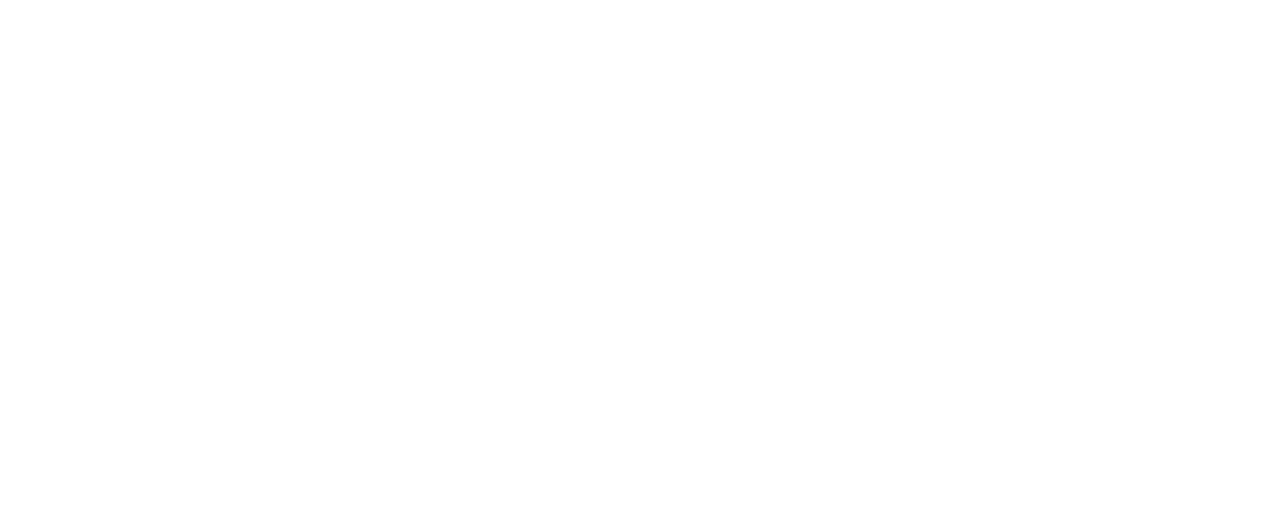
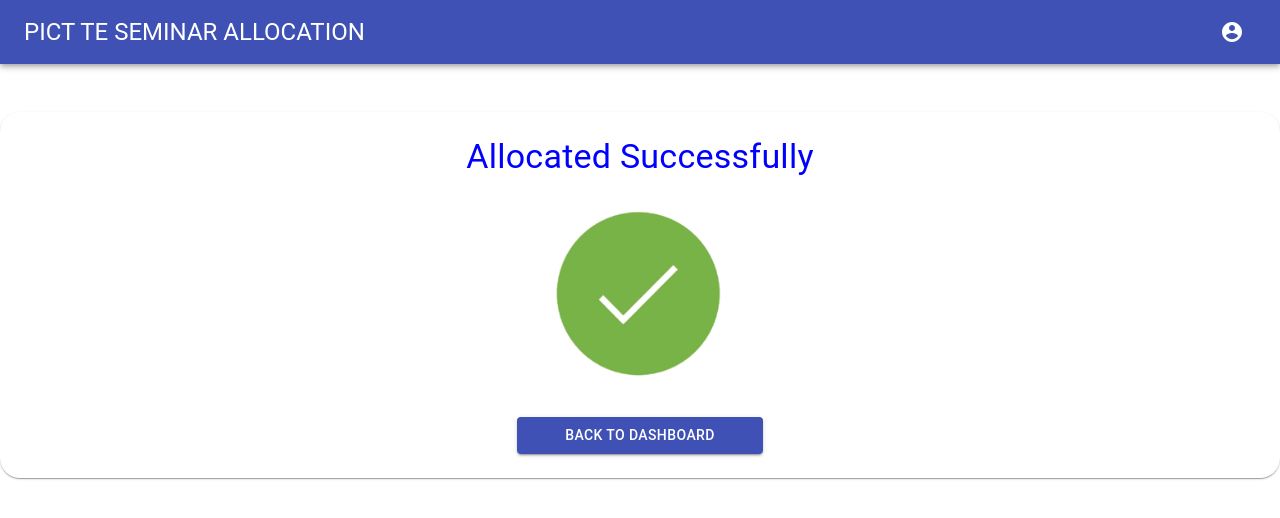
Before and after one commit to tejasdahad/dbms_pro, a React (Create React App) app: page /allocated in a window 1280 px wide. Shown: the top 518 px of the page. Built offline with nearby package versions, Linux system fonts and the light colour scheme; the HTML template or start-up script is replaced by a standard one.

Commit message:
Final Commit

```diff
--- a/src/components/Admin.js
+++ b/src/components/Admin.js
@@ -1,6 +1,6 @@
 import React,{ Fragment, useEffect, useState } from 'react';
 import Navbar from './Navbar';
-import { withStyles, makeStyles } from '@material-ui/core/styles';
+import {makeStyles } from '@material-ui/core/styles';
 import Paper from '@material-ui/core/Paper';
 import Typography from '@material-ui/core/Typography';
 import Grid from '@material-ui/core/Grid';
@@ -60,7 +60,7 @@ const useStyles = makeStyles((theme) => ({
 }));
 
 
-const Admin = ({ users, allocateStudent, history,test,clearData, finalUpdate }) => {
+const Admin = ({ users, history, test, clearData, finalUpdate }) => {
     const [toggler,setToggler] = useState(false);
     const [tableData, setTableData] = useState([]);
     useEffect(() => {
@@ -76,41 +76,9 @@ const Admin = ({ users, allocateStudent, history,test,clearData, finalUpdate })
 
     useEffect(() => {
       if(users.teacherData && users.studentData){
-        history.push('/dummy');
-
+        history.push('/allocated');
       }
     },[users.studentData]);
-    // useEffect(() => {
-    //     if(users.teacherData&& users.studentData){
-    //       var i;
-    //       for(i=0;i<users.studentData.length;i++){
-    //           firestore.collection('2020-21').doc('STUDENTS').collection('STUDENTS').doc(users.studentData[i].id).set(users.studentData[i]).then(d => {
-    //             console.log("Updated students");
-    //           })
-    //       }
-    //     }
-    //   },[users.studentData]);
-
-  // useEffect(() => {
-  //   if(users.teacherData&& users.studentData){
-  //     var i;
-  //     const newTeacher = [];
-  //     users.teacherData.map(a => {
-  //       if(newTeacher.includes(a)){
-  //         console.log("Present");
-
-  //       }else{
-  //         newTeacher.push(a);
-  //       }
-  //       console.log(newTeacher)
-  //     })
-  //     for(i=0;i<newTeacher.length;i++){
-  //         firestore.collection('2020-21').doc('TEACHERS').collection('TEACHERS').doc(newTeacher[i].id).set(newTeacher[i]).then(d => {
-  //           console.log("Updated teachers");
-  //         })
-  //     }
-  //   }
-  // },[users.teacherData]);
 
   useEffect(() => {
     if(localStorage.getItem('userid')){
@@ -129,7 +97,6 @@ const Admin = ({ users, allocateStudent, history,test,clearData, finalUpdate })
 
   const handleAllocate = (e) => {
       e.preventDefault();
-     // allocateStudent();
      test({finalUpdate});
   }
 
@@ -152,7 +119,8 @@ const Admin = ({ users, allocateStudent, history,test,clearData, finalUpdate })
                       e.preventDefault();
                       setToggler(true);
                     }}>View Submissions</Button>
-                <Grid item xs={1}><Button variant="contained" color="primary" size="medium" onClick={e => {
+                    <Grid item xs={1}>
+                      <Button variant="contained" color="primary" size="medium" onClick={e => {
                       e.preventDefault();
                       clearData();
                       }}>Clear Data</Button></Grid>
@@ -161,17 +129,13 @@ const Admin = ({ users, allocateStudent, history,test,clearData, finalUpdate })
                 </Paper>}
                 {toggler && <Fragment>
                   <Grid container>
-
                       <Grid item xs={12}  style={{marginTop:20, marginBottom:20}}>
                         <AllocationTable rows={tableData} />
                       </Grid>
-
-                        <Grid item xs={3}></Grid>
-                        <Grid item xs={4}>
-                        <Button style={{marginLeft:"auto",marginRight:"auto"}} variant="contained" color="primary" color="large" onClick={e => {
+                      <Button variant="contained" color="primary" size="large" style={{display: "block", marginLeft:"auto", marginRight: "auto", widht:"auto"}} onClick={e => {
                         e.preventDefault();
                         setToggler(false);
-                        }}>Back to menu</Button></Grid>
+                      }}>Back to menu</Button>
                   </Grid>
                 </Fragment>}
             </Fragment>
--- a/src/components/DomainListItem.js
+++ b/src/components/DomainListItem.js
@@ -3,7 +3,6 @@ import { makeStyles } from '@material-ui/core/styles';
 import ExpandLess from '@material-ui/icons/ExpandLess';
 import ExpandMore from '@material-ui/icons/ExpandMore';
 import ListItem from '@material-ui/core/ListItem';
-import ListItemIcon from '@material-ui/core/ListItemIcon';
 import ListItemText from '@material-ui/core/ListItemText';
 import Collapse from '@material-ui/core/Collapse';
 import List from '@material-ui/core/List';
--- a/src/components/Dummy.js
+++ b/src/components/Dummy.js
@@ -1,7 +1,59 @@
-import React,{ useEffect } from 'react'
+import React,{ useEffect, Fragment} from 'react'
 import { connect } from 'react-redux';
 import { finalUpdate,clearState } from '../actions/algo';
 import Button from '@material-ui/core/Button';
+import Navbar from './Navbar';
+import { makeStyles } from '@material-ui/core/styles';
+import Paper from '@material-ui/core/Paper';
+import Typography from '@material-ui/core/Typography';
+
+const useStyles = makeStyles((theme) => ({
+    appBar: {
+      position: 'relative',
+    },
+    layout: {
+      width: 'auto',
+      marginLeft: theme.spacing(2),
+      marginRight: theme.spacing(2),
+      [theme.breakpoints.up(600 + theme.spacing(2) * 2)]: {
+        width: 600,
+        marginLeft: 'auto',
+        marginRight: 'auto',
+      },
+    },
+    paper: {
+      marginTop: theme.spacing(3),
+      marginBottom: theme.spacing(3),
+      padding: theme.spacing(2),
+      [theme.breakpoints.up(600 + theme.spacing(3) * 2)]: {
+        marginTop: theme.spacing(6),
+        marginBottom: theme.spacing(6),
+        padding: theme.spacing(3),
+      },
+      borderRadius:20,
+    },
+    stepper: {
+      padding: theme.spacing(3, 0, 5),
+    },
+    buttons: {
+      display: 'flex',
+      justifyContent: 'flex-end',
+    },
+    button: {
+      marginTop: theme.spacing(3),
+      marginLeft: theme.spacing(1),
+    },
+    root: {
+        width: '100%',
+        maxWidth: 360,
+        backgroundColor: "black",
+        color:"white",
+        borderRadius:30
+      },
+  nested: {
+    paddingLeft: theme.spacing(4),
+  },
+}));
 
 const Dummy = ({ finalUpdate, users, history,clearState }) => {
     useEffect(() => {
@@ -10,6 +62,8 @@ const Dummy = ({ finalUpdate, users, history,clearState }) => {
         }
     }, []);
 
+    const classes = useStyles();
+
     const handleClick = (e) => {
         e.preventDefault();
         clearState();
@@ -17,8 +71,24 @@ const Dummy = ({ finalUpdate, users, history,clearState }) => {
     }
     return (
         <div>
-            Allocated successfully
-            <Button onClick={handleClick}>Back to dashboard</Button>
+            <Navbar />
+            <Fragment>
+                <Paper className={classes.paper} style={{alignContent: "center"}}>
+                    <Typography component="h1" variant="h4" align="center" style={{marginBottom:10,color:"blue"}}>
+                        Allocated Successfully
+                    </Typography>
+                    <img src='/successful.gif' style={{display: "block",
+                        marginLeft: "auto",
+                        marginRight: "auto",
+                        marginBottom: "20px",
+                        width: "20%"}}
+                    />
+                    <Button variant="contained" color="primary" onClick={handleClick} style={{display: "block",
+                    marginLeft: "auto",
+                    marginRight: "auto",
+                    width: "20%"}}>Back to dashboard</Button>
+                </Paper>
+            </Fragment>
         </div>
     )
 }
--- a/src/components/Navbar.js
+++ b/src/components/Navbar.js
@@ -4,14 +4,9 @@ import AppBar from '@material-ui/core/AppBar';
 import Toolbar from '@material-ui/core/Toolbar';
 import Typography from '@material-ui/core/Typography';
 import IconButton from '@material-ui/core/IconButton';
-import MenuIcon from '@material-ui/icons/Menu';
 import AccountCircle from '@material-ui/icons/AccountCircle';
-import Switch from '@material-ui/core/Switch';
-import FormControlLabel from '@material-ui/core/FormControlLabel';
-import FormGroup from '@material-ui/core/FormGroup';
 import MenuItem from '@material-ui/core/MenuItem';
 import Menu from '@material-ui/core/Menu';
-import { Redirect } from 'react-router-dom';
 import { connect } from 'react-redux';
 import { clearData } from '../actions/users';
 
--- a/src/components/StudentDomain.js
+++ b/src/components/StudentDomain.js
@@ -13,40 +13,6 @@ import CssBaseline from '@material-ui/core/CssBaseline';
 import Paper from '@material-ui/core/Paper';
 import Grid from '@material-ui/core/Grid';
 import { firestore } from '../firebase/firebase';
-
-const BootstrapInput = withStyles((theme) => ({
-    root: {
-        'label + &':{
-            marginTop: theme.spacing(3),
-        },
-    },
-    input:{
-        borderRadius:4,
-        position:'relative',
-        backgroundColor: theme.palette.background.paper,
-        border: '1px  solid #ced4da',
-        fontSize: 16,
-        padding: '10px 26px 10px 12px',
-        transition: theme.transitions.create(['border-color','box-shadow']),
-        fontFamily: [
-            '-apple-system',
-            'BlinkMacSystemFont',
-            '"Segoe UI"',
-            'Roboto',
-            '"Helvetica Neue"',
-            'Arial',
-            'sans-serif',
-            '"Apple Color Emoji"',
-            '"Segoe UI Emoji"',
-            '"Segoe UI Symbol"',
-        ].join(','),
-        '&:focus':{
-            borderRadius: 4,
-            borderColor: '#80bdff',
-            boxShadow: '0 0 0 0.2rem rgba(0,123,255,.25)',
-        },
-     },
-}))(InputBase);
 
 const useStyles = makeStyles((theme) => ({
     margin:{
@@ -130,7 +96,6 @@ const StudentDomain = ({addDomain,users,history }) => {
                                 setEmail(e.target.value);
                             }} />
                         </Grid>
-
                         <Grid item xs={6}>
                             <FormControl variant="outlined" className={classes.formControl}>
                             <InputLabel htmlFor="outlined-age-native-simple">Domain</InputLabel>
@@ -172,7 +137,6 @@ const StudentDomain = ({addDomain,users,history }) => {
                             </FormControl>}
 
                         </Grid>
-
                         <Grid item xs={4}></Grid>
                         <Grid item xs={4}>
                             <Button disabled={
@@ -183,13 +147,8 @@ const StudentDomain = ({addDomain,users,history }) => {
                             }}>Submit</Button>
                         </Grid>
                     </Grid>
-
-
-
                 </Paper>
-
             </main>
-
         </Fragment>
      );
 }
--- a/src/router/AppRouter.js
+++ b/src/router/AppRouter.js
@@ -15,7 +15,7 @@ const AppRouter = () => (
             <Route path='/profile' component={Profile} />
             <Route path='/appbar' component={MenuBar} />
             <Route path='/admin' component={Admin} />
-            <Route path='/dummy' component={Dummy} />
+            <Route path='/allocated' component={Dummy} />
         </Switch>
     </BrowserRouter>
 );
```
Also changed, not shown: src/components/Profile.js (+0 -7 lines), src/components/TeacherCard.js (+2 -12 lines), src/components/TeacherDomain.js (+5 -116 lines), public/successful.gif (added). Lines whose indentation alone changed are shown as unchanged.
